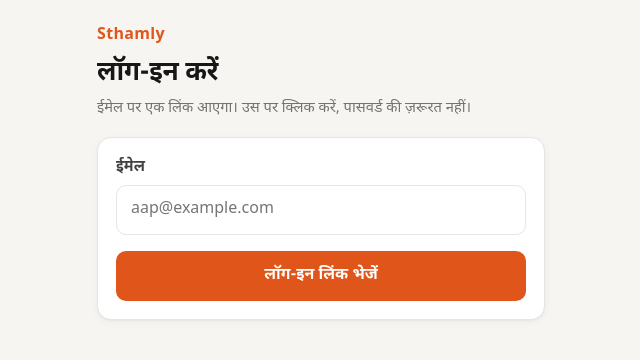
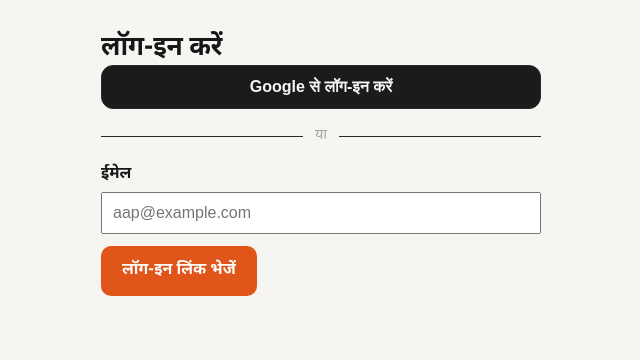
Before and after one commit to rksaini3/Sthamly-, a Next.js app: page /login in a window 1280 px wide. Shown: the top 360 px of the page, without its empty margins (319-959 px from the left). Built offline with nearby package versions, Linux system fonts and the light colour scheme.

Commit message:
Update page.tsx

```diff
--- a/app/login/page.tsx
+++ b/app/login/page.tsx
@@ -15,19 +15,21 @@ function LoginForm() {
   const [status, setStatus] = useState<Status>("idle");
   const [message, setMessage] = useState<string | null>(null);
 
-  async function handleSubmit(e: FormEvent<HTMLFormElement>) {
+  function callbackUrl(): string {
+    const next = searchParams.get("next") ?? "/dashboard";
+    return `${window.location.origin}/auth/callback?next=${encodeURIComponent(next)}`;
+  }
+
+  async function handleEmail(e: FormEvent<HTMLFormElement>) {
     e.preventDefault();
     setStatus("sending");
     setMessage(null);
 
     try {
       const supabase = createSupabaseBrowserClient();
-      const next = searchParams.get("next") ?? "/dashboard";
-      const redirectTo = `${window.location.origin}/auth/callback?next=${encodeURIComponent(next)}`;
-
       const { error } = await supabase.auth.signInWithOtp({
         email: email.trim(),
-        options: { emailRedirectTo: redirectTo },
+        options: { emailRedirectTo: callbackUrl() },
       });
 
       if (error) throw error;
@@ -38,56 +40,110 @@ function LoginForm() {
     }
   }
 
+  async function handleGoogle() {
+    setStatus("sending");
+    setMessage(null);
+
+    try {
+      const supabase = createSupabaseBrowserClient();
+      const { error } = await supabase.auth.signInWithOAuth({
+        provider: "google",
+        options: { redirectTo: callbackUrl() },
+      });
+
+      // सफल होने पर ब्राउज़र Google पर चला जाता है, इसलिए यहां कुछ नहीं करना
+      if (error) throw error;
+    } catch (err) {
+      setStatus("error");
+      setMessage(err instanceof Error ? err.message : "Google से लॉग-इन नहीं हो पाया");
+    }
+  }
+
   return (
-    <main className="page stack">
-      <div className="stack" style={{ gap: 8 }}>
-        <p className="brand">Sthamly</p>
-        <h1>लॉग-इन करें</h1>
-        <p className="muted">ईमेल पर एक लिंक आएगा। उस पर क्लिक करें, पासवर्ड की ज़रूरत नहीं।</p>
-      </div>
+    <main style={{ maxWidth: 480, margin: "0 auto", padding: "32px 20px" }}>
+      <h1 style={{ marginTop: 0 }}>लॉग-इन करें</h1>
 
       {linkFailed && (
-        <p role="alert" className="alert alert-error">
+        <p role="alert" style={{ color: "#b91c1c" }}>
           लिंक पुराना या गलत है। नया लिंक मंगाएं।
         </p>
       )}
 
       {status === "sent" ? (
-        <section className="card stack">
-          <h2>ईमेल भेज दिया गया है</h2>
+        <div>
           <p>
-            <strong>{email}</strong> पर लॉग-इन लिंक गया है।
+            <strong>{email}</strong> पर लॉग-इन लिंक भेज दिया गया है। अपना ईमेल खोलें और लिंक पर
+            क्लिक करें।
           </p>
-          <p className="muted">ईमेल न दिखे तो Spam फोल्डर देखें।</p>
-          <Button variant="ghost" block onClick={() => setStatus("idle")}>
+          <p style={{ color: "#a3a3a3", fontSize: "0.9rem" }}>
+            ईमेल न दिखे तो Spam फोल्डर देखें।
+          </p>
+          <Button type="button" onClick={() => setStatus("idle")}>
             दूसरा ईमेल डालें
           </Button>
-        </section>
+        </div>
       ) : (
-        <form className="card stack" onSubmit={handleSubmit}>
-          <label className="field">
+        <>
+          <button
+            type="button"
+            onClick={handleGoogle}
+            disabled={status === "sending"}
+            style={{
+              width: "100%",
+              padding: "12px 16px",
+              fontSize: "1rem",
+              fontWeight: 600,
+              borderRadius: 12,
+              border: "1px solid #2a2a2a",
+              background: "#1b1b1b",
+              color: "#f5f5f5",
+              cursor: status === "sending" ? "not-allowed" : "pointer",
+              marginBottom: 16,
+            }}
+          >
+            Google से लॉग-इन करें
+          </button>
+
+          <div
+            style={{
+              display: "flex",
+              alignItems: "center",
+              gap: 12,
+              color: "#a3a3a3",
+              fontSize: "0.9rem",
+              marginBottom: 16,
+            }}
+          >
+            <span style={{ flex: 1, height: 1, background: "#2a2a2a" }} />
+            या
+            <span style={{ flex: 1, height: 1, background: "#2a2a2a" }} />
+          </div>
+
+          <form onSubmit={handleEmail}>
+            <label style={{ display: "block", marginBottom: 12, fontWeight: 600 }}>
               ईमेल
               <input
-              className="input"
                 type="email"
                 value={email}
                 onChange={(e) => setEmail(e.target.value)}
                 required
                 autoComplete="email"
                 placeholder="aap@example.com"
+                style={{ display: "block", width: "100%", padding: 10, fontSize: "1rem", marginTop: 4 }}
               />
             </label>
 
             {status === "error" && message && (
-            <p role="alert" className="alert alert-error">
+              <p role="alert" style={{ color: "#b91c1c" }}>
                 {message}
               </p>
             )}
 
-          <Button type="submit" block disabled={status === "sending"}>
+            <Button type="submit" disabled={status === "sending"}>
               {status === "sending" ? "भेजा जा रहा है…" : "लॉग-इन लिंक भेजें"}
             </Button>
           </form>
+        </>
       )}
     </main>
   );
```
Lines whose indentation alone changed are shown as unchanged.
